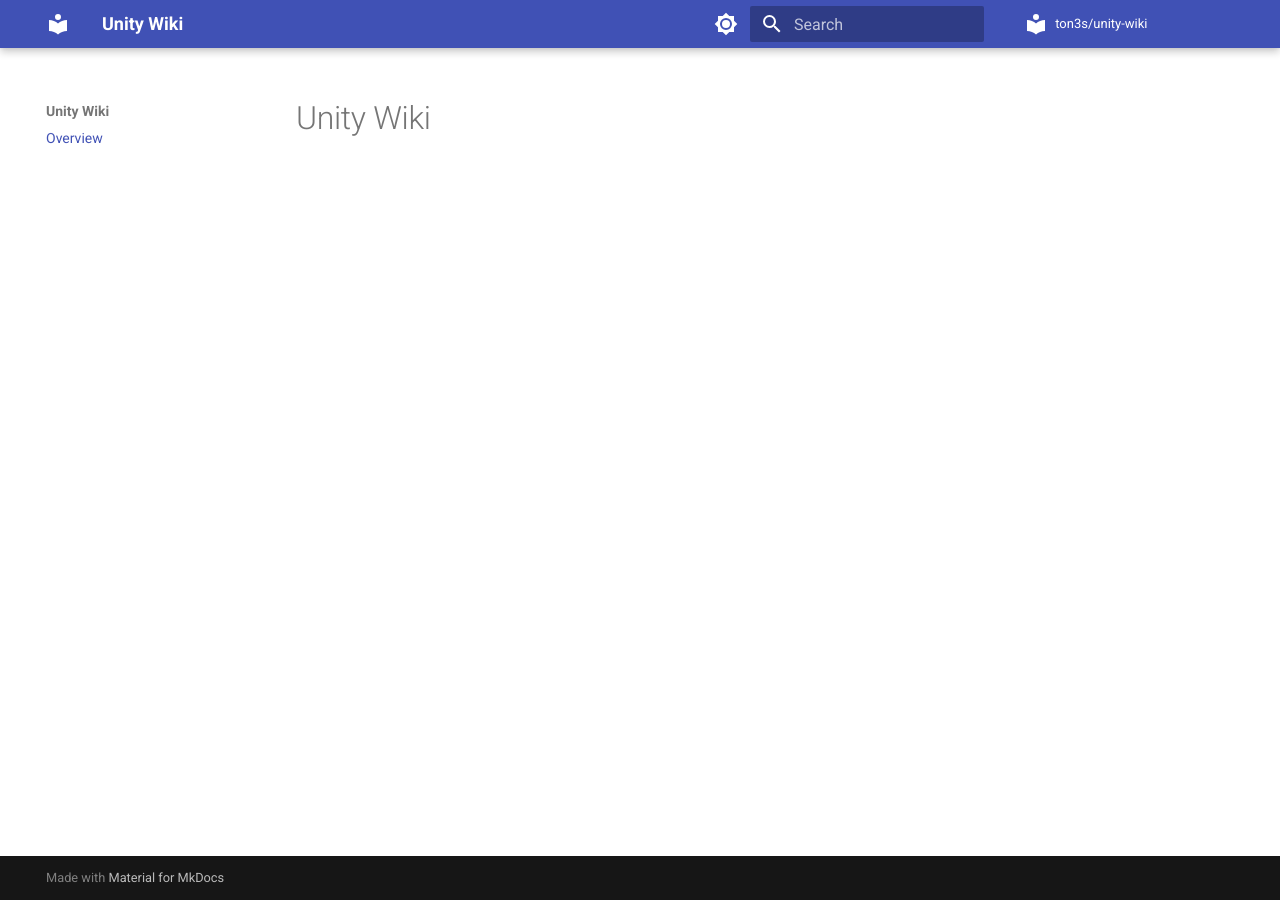
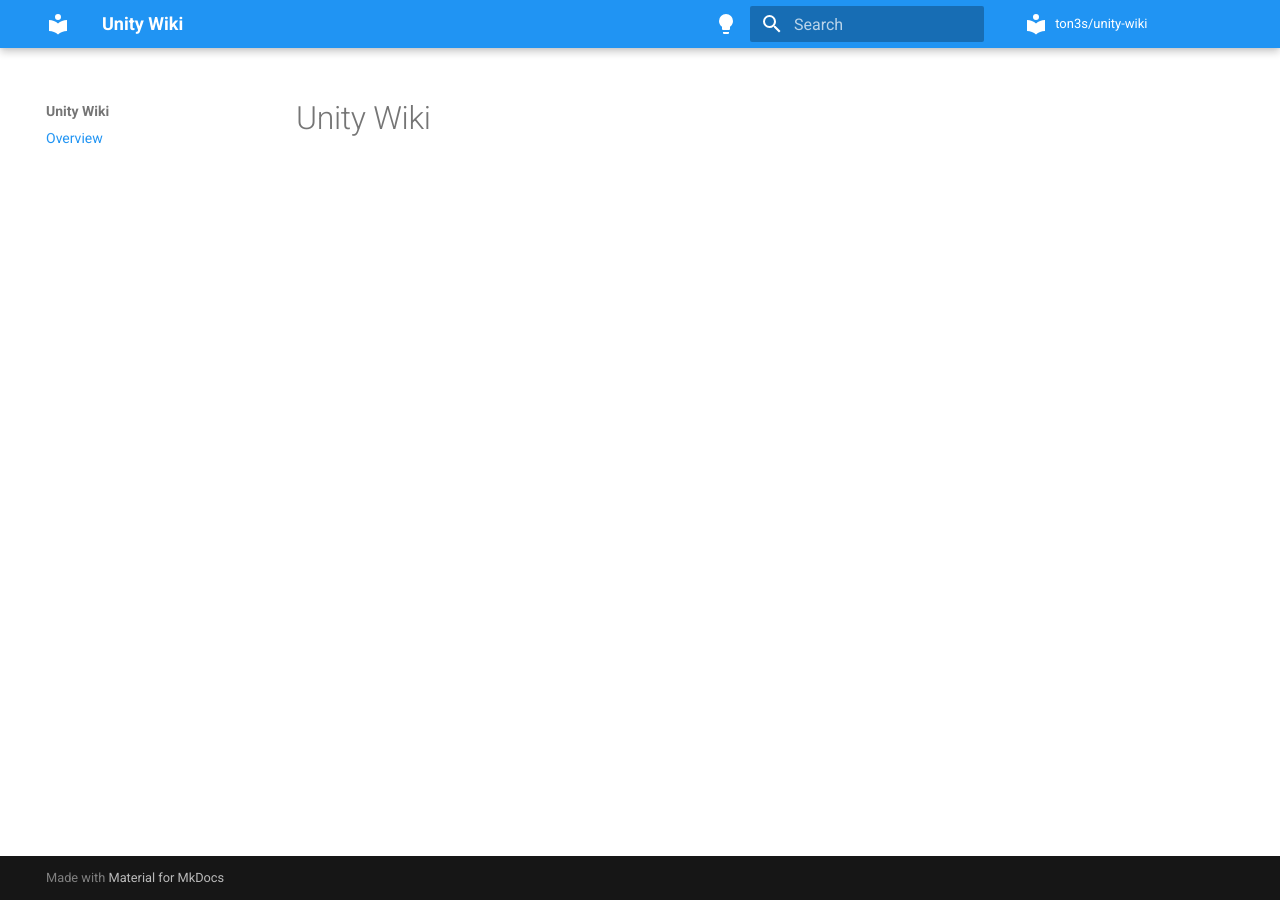
Before and after one commit to ton3s/unity-wiki, an MkDocs documentation site: the page built from docs/index.md, in a window 1280 px wide. Built offline with MkDocs 1.6.1 and Material for MkDocs 9.7.7, drawn with Linux system fonts in a browser that asks for light colours.

Commit message:
Update lightbulb

```diff
--- a/mkdocs.yml
+++ b/mkdocs.yml
@@ -179,13 +179,15 @@ theme:
     # Palette toggle for light mode
     - scheme: default
       toggle:
-        icon: material/brightness-7
+        icon: material/lightbulb
         name: Switch to dark mode
+      primary: 'blue'
+      accent: 'blue'
 
     # Palette toggle for dark mode
     - scheme: slate
       toggle:
-        icon: material/brightness-4
+        icon: material/lightbulb-outline
         name: Switch to light mode
 
       # +----------------------------------------------------------------------------------------------------+
```
